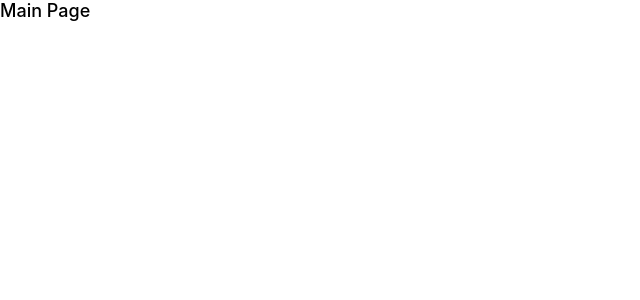
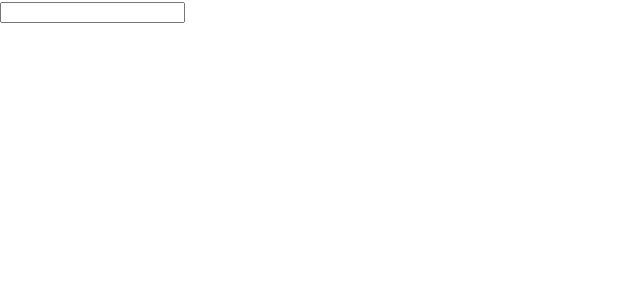
Before and after one commit to ViktoriaKondrashova1/credit-card-form, a React (Vite) app in the folder credit-card-form/: page / in a window 1280 px wide. Shown: the top 300 px of the page, without its empty margins (0-640 px from the left). Built offline with nearby package versions, Linux system fonts and the light colour scheme.

Commit message:
feat: add form & input components

```diff
--- /dev/null
+++ b/credit-card-form/src/components/Form/Form.tsx
@@ -0,0 +1,12 @@
+import BaseInput from "../Inputs/BaseInput/BaseInput";
+import "./Form.scss";
+
+const Form = () => {
+  return (
+    <form>
+      <BaseInput />
+    </form>
+  );
+};
+
+export default Form;
--- /dev/null
+++ b/credit-card-form/src/components/Inputs/BaseInput/BaseInput.tsx
@@ -0,0 +1,7 @@
+import "./BaseInput.scss";
+
+const BaseInput = () => {
+  return <input />;
+};
+
+export default BaseInput;
--- a/credit-card-form/src/pages/MainPage/MainPage.tsx
+++ b/credit-card-form/src/pages/MainPage/MainPage.tsx
@@ -1,5 +1,11 @@
+import Form from "../../components/Form/Form";
+
 const MainPage = () => {
-  return <div>Main Page</div>;
+  return (
+    <div>
+      <Form />
+    </div>
+  );
 };
 
 export default MainPage;
```
Also changed, not shown: credit-card-form/src/components/Form/Form.scss (added), credit-card-form/src/components/Inputs/BaseInput/BaseInput.scss (added).
